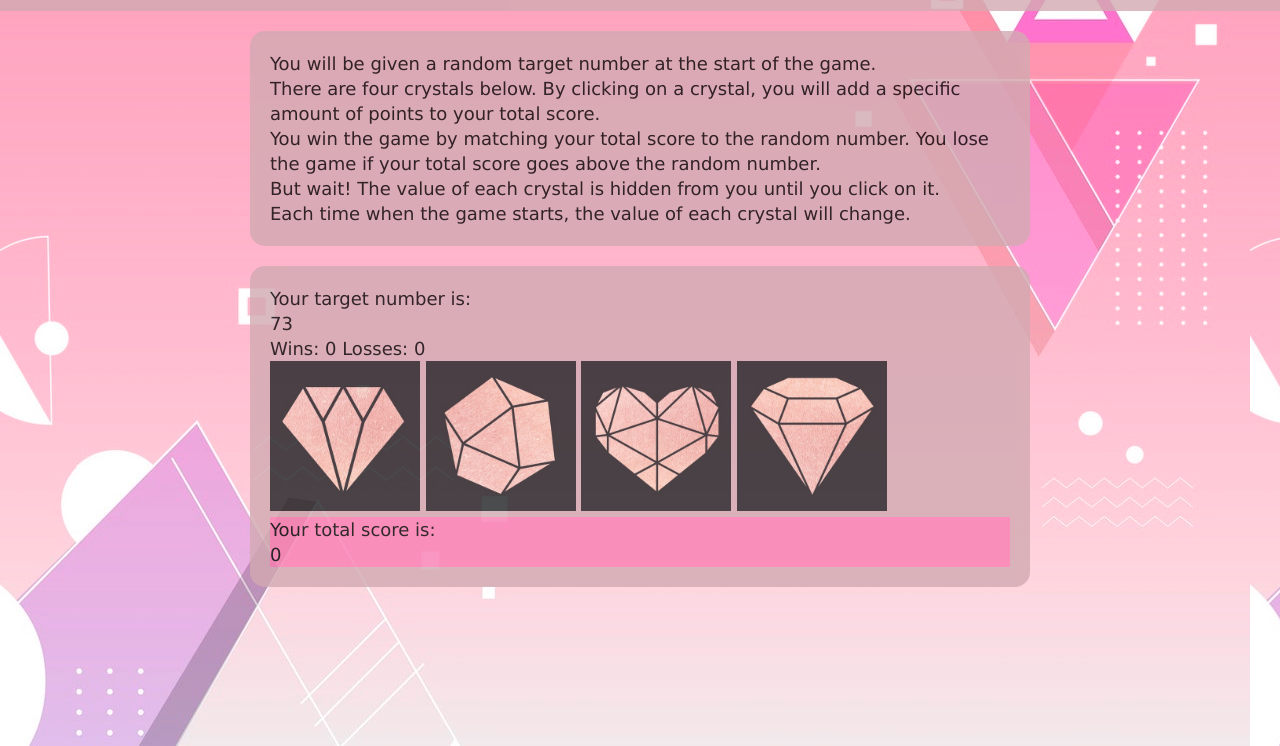
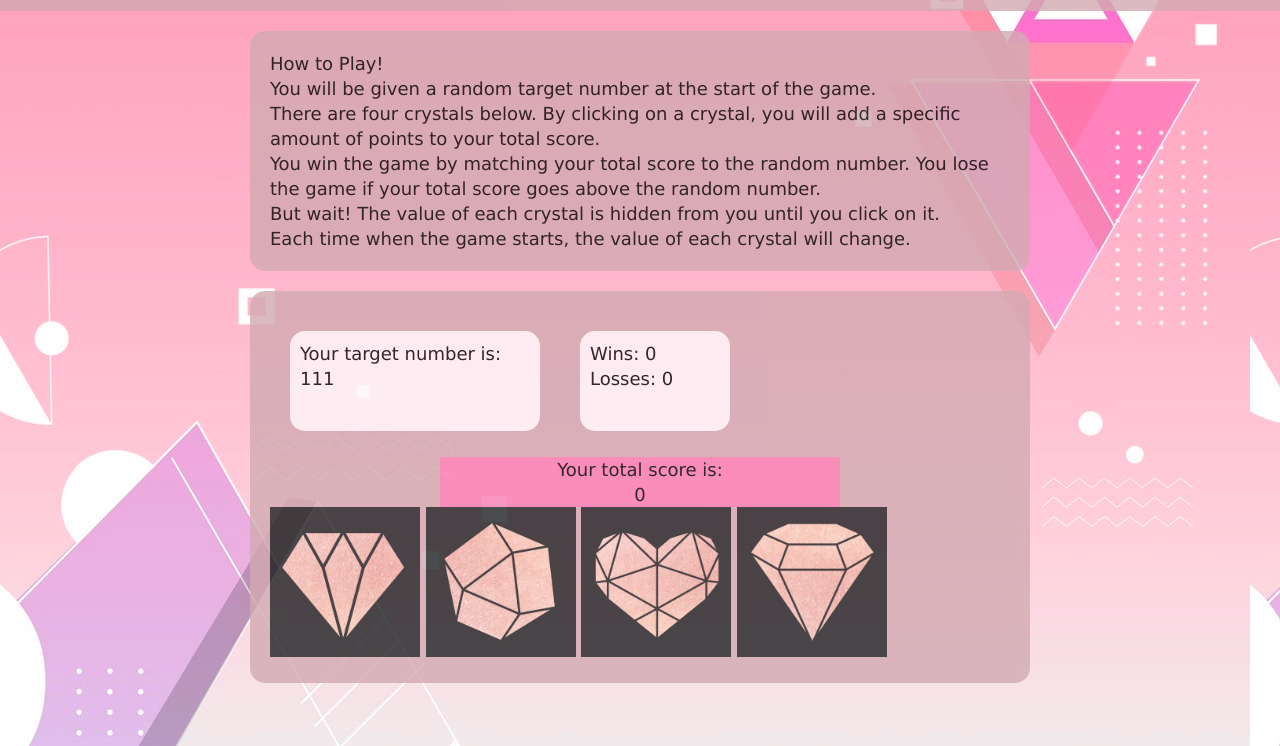
Before and after one commit to deyagenao/unit-4-game, a plain HTML site: page index.html in a window 1280 px wide. Shown: the part 54-800 px from the top of the page. Drawn offline with nearby package versions, Linux system fonts and the light colour scheme.

Commit message:
updated javascript to include major variables and functions necessary for game play

```diff
--- a/assets/css/style.css
+++ b/assets/css/style.css
@@ -51,20 +51,36 @@ h1 {
 }
 
 #target-number-box {
-
+    background-color:#FEF7FB;
+    float: left;
+    width: 250px;
+    height: 100px;
 }
 
 #wins-and-losses-box {
-
+    background-color:#FEF7FB;
+    float: right;
+    width: 150px;
+    height: 100px;
 }
 
-#crystals {
+#game-status {
+    display: inline-block;
+    margin: 0 auto;
+}
 
+.game-status-box {
+    margin: 20px;
+    border-radius: 15px;
+    padding: 10px;
 }
 
 #current-score-box {
     background-color: #FA7EB3;
     opacity: 1.0;
+    margin: 0 auto;
+    width: 400px;
+    text-align: center;
 }
 
 img {
@@ -72,3 +88,7 @@ img {
     width: 150px;
     display: inline-block;
 }
+
+button {
+    display: none;
+}
--- a/assets/javascript/game.js
+++ b/assets/javascript/game.js
@@ -1,10 +1,13 @@
-// variables for the game
+// GLOBAL VARIABLES
+//====================================================================================
 var wins = 0;
 var losses = 0;
 var currentScore = 0;
-// target number selected randomly at start of game with value between 19 - 120
-var targetNumber = Math.floor(Math.random() * (120 - 19 + 1) + 19);
-console.log(targetNumber);
+var targetNumber;
+var crystal1Image = $("#crystal-1");
+var crystal2Image = $("#crystal-2");
+var crystal3Image = $("#crystal-3");
+var crystal4Image = $("#crystal-4");
 
 // variables for the value of each crystal. Value of each crystal is between 1 - 12
 //Math.floor(Math.random() * 12) + 1;
@@ -14,34 +17,80 @@ console.log(targetNumber);
             //   var increment = numberOptions[Math.round(Math.random())];
 
 // Displaying variables to the page
-$("#target-number-text").text(targetNumber);
 $("#wins-text").text(wins);
 $("#losses-text").text(losses);
 $("#current-score-text").text(currentScore);
 
-//
+
+
+
+// FUNCTIONS
+//=====================================================================================
+
+function playGame() {
+    // assign a value to the target number between 19 - 120
+    targetNumber = Math.floor(Math.random() * (120 - 19 + 1) + 19);
+    console.log(targetNumber);
+    // display the target number on the page
+    $("#target-number-text").text(targetNumber);
+
+    // assign a random value between 1- 12 to each crystal
+    crystal1Image.attr("data-crystalvalue", Math.floor(Math.random() * 12) +1);
+    crystal2Image.attr("data-crystalvalue", Math.floor(Math.random() * 12) +1);
+    crystal3Image.attr("data-crystalvalue", Math.floor(Math.random() * 12) +1);
+    crystal4Image.attr("data-crystalvalue", Math.floor(Math.random() * 12) +1);
+
+
+    console.log(crystal1Image.attr("data-crystalvalue"));
+    console.log(crystal2Image.attr("data-crystalvalue"));
+    console.log(crystal3Image.attr("data-crystalvalue"));
+    console.log(crystal4Image.attr("data-crystalvalue"));
+
+    // set the value of the current score to 0 and display to the player
+    currentScore = 0;
+    $("#current-score-text").text(currentScore);
+
+}
+
+playGame();
 
 // click events for the different crystals
-// after clicking a crystal, the current score will increase by the value of that crystal
-// $("#crystal-1").on("click", function() {
-    //currentScore += the randomly selected value
+$('.crystal-image').on("click", function() {
+    // create a new variable that is equal to the random value assigned to the attribute of the crystal
+    var crystalValue = ($(this).attr("data-crystalvalue"));
+    // convert the data-crystalvalue attribute from a string to an integer
+    crystalValue = parseInt(crystalValue);
 
-//   });
+    // each time the crystal is clicked, the user's current score increases by the value of the crystal
+    currentScore += crystalValue;
 
-// $("#crystal-2").on("click", function() {
+    // each time the crystal is clicked, display the changes to the user's current score
+    $("#current-score-text").text(currentScore);
+
+    // conditions to check if user wins or loses
+    // user wins the round if they reach the exact target number
+    if (currentScore === targetNumber) {
+        $("#current-score-text").text(currentScore + " Hooray, you won! Why don't you play again?");
+        wins++;
+        $("#wins-text").text(wins);
+        $("button").show();
+
+    }
+    else if (currentScore >= targetNumber) {
+        $("#current-score-text").text(currentScore + " Aww man, you lost! Time to try again!");
+        losses++;
+        $("losses-text").text(losses);
+        $("button").show();
+    }
+})
+
+// click events for "play again" button
+$("button").on("click", function() {
+    playGame();
+    $("button").hide();
+})
 
 
-//     });
-
-// $("#crystal-3").on("click", function() {
-
-
-//     });
-
-// $("#crystal-4").on("click", function() {
-
-
-//     });
 
 // Conditions to check if player wins or loses the game:
 // if (currentScore === targetNumber) { you win! }
--- a/index.html
+++ b/index.html
@@ -1,14 +1,14 @@
 <!DOCTYPE html>
 <html lang="en">
   <head>
-    <meta charset="UTF-8">
-    <meta name="viewport" content="width=device-width, initial-scale=1.0">
-    <meta http-equiv="X-UA-Compatible" content="ie=edge">
+    <meta charset="UTF-8" />
+    <meta name="viewport" content="width=device-width, initial-scale=1.0" />
+    <meta http-equiv="X-UA-Compatible" content="ie=edge" />
     <title>Crystal Collector</title>
     <!-- Reset stylesheet -->
-    <link rel="stylesheet" href="assets/css/reset.css">
+    <link rel="stylesheet" href="assets/css/reset.css" />
     <!-- CSS stylesheet -->
-    <link rel="stylesheet" href="assets/css/style.css">
+    <link rel="stylesheet" href="assets/css/style.css" />
   </head>
   <body>
     <!-- Header with title of the game -->
@@ -18,43 +18,82 @@
 
     <!-- Game directions section-->
     <div id="directions" class="container">
+      <h2>How to Play!</h2>
       <p>You will be given a random target number at the start of the game.</p>
-        <p>There are four crystals below. By clicking on a crystal, you will add a specific amount of points to your total score.</p>
-        <p>You win the game by matching your total score to the random number. You lose the game if your total score goes above the random number.</p>
-        <p>But wait! The value of each crystal is hidden from you until you click on it.</p>
-        <p>Each time when the game starts, the value of each crystal will change.</p>
+      <p>
+        There are four crystals below. By clicking on a crystal, you will add a
+        specific amount of points to your total score.
+      </p>
+      <p>
+        You win the game by matching your total score to the random number. You
+        lose the game if your total score goes above the random number.
+      </p>
+      <p>
+        But wait! The value of each crystal is hidden from you until you click
+        on it.
+      </p>
+      <p>
+        Each time when the game starts, the value of each crystal will change.
+      </p>
     </div>
 
     <!-- Game section-->
     <div id="game-section" class="container">
+      <!-- section for placing target number box and wins and losses side by side -->
+      <div id="game-status">
         <!-- target number for the game-->
-        <div id="target-number-box">
+        <div id="target-number-box" class="game-status-box">
           Your target number is:
           <div id="target-number-text"></div>
         </div>
 
         <!-- wins and losses -->
-        <div id="wins-and-losses-box">
-            Wins: <span id="wins-text">0</span>
-            Losses: <span id="losses-text">0</span>
+        <div id="wins-and-losses-box" class="game-status-box">
+          Wins: <span id="wins-text">0</span> Losses:
+          <span id="losses-text">0</span>
         </div>
-
-        <!-- crystal pieces -->
-        <div id="crystals">
-            <img src="assets/images/crystal-1.png" alt="Crystal Piece 1" id="crystal-1">
-            <img src="assets/images/crystal-2.png" alt="Crystal Piece 2" id="crystal-2">
-            <img src="assets/images/crystal-3.png" alt="Crystal Piece 3" id="crystal-3">
-            <img src="assets/images/crystal-4.png" alt="Crystal Piece 4" id="crystal-4">
       </div>
 
       <!-- current score -->
       <div id="current-score-box">
         Your total score is:
         <div id="current-score-text">0</div>
+        <button id="restart-game">Play Again</button>
+      </div>
+
+      <!-- crystal pieces -->
+      <div id="crystals">
+        <img
+          src="assets/images/crystal-1.png"
+          alt="Crystal 1"
+          id="crystal-1"
+          class="crystal-image"
+        />
+        <img
+          src="assets/images/crystal-2.png"
+          alt="Crystal 2"
+          id="crystal-2"
+          class="crystal-image"
+        />
+        <img
+          src="assets/images/crystal-3.png"
+          alt="Crystal 3"
+          id="crystal-3"
+          class="crystal-image"
+        />
+        <img
+          src="assets/images/crystal-4.png"
+          alt="Crystal 4"
+          id="crystal-4"
+          class="crystal-image"
+        />
       </div>
     </div>
 
-    <script type="text/javascript" src="https://cdnjs.cloudflare.com/ajax/libs/jquery/3.2.1/jquery.min.js"></script>
+    <script
+      type="text/javascript"
+      src="https://cdnjs.cloudflare.com/ajax/libs/jquery/3.2.1/jquery.min.js"
+    ></script>
     <script src="assets/javascript/game.js"></script>
   </body>
 </html>
```
Also changed, not shown: 1 other file. Lines whose indentation alone changed are shown as unchanged.
